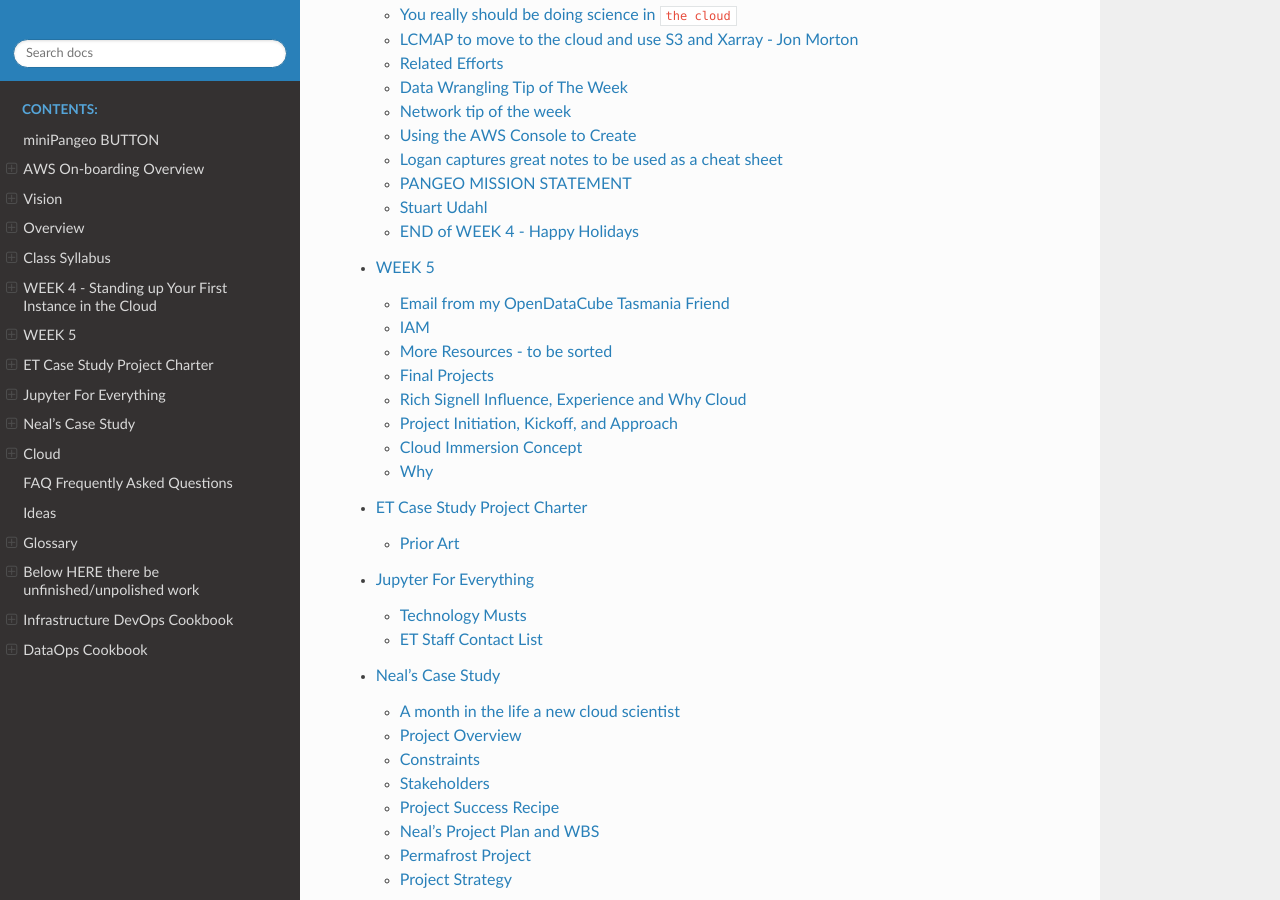
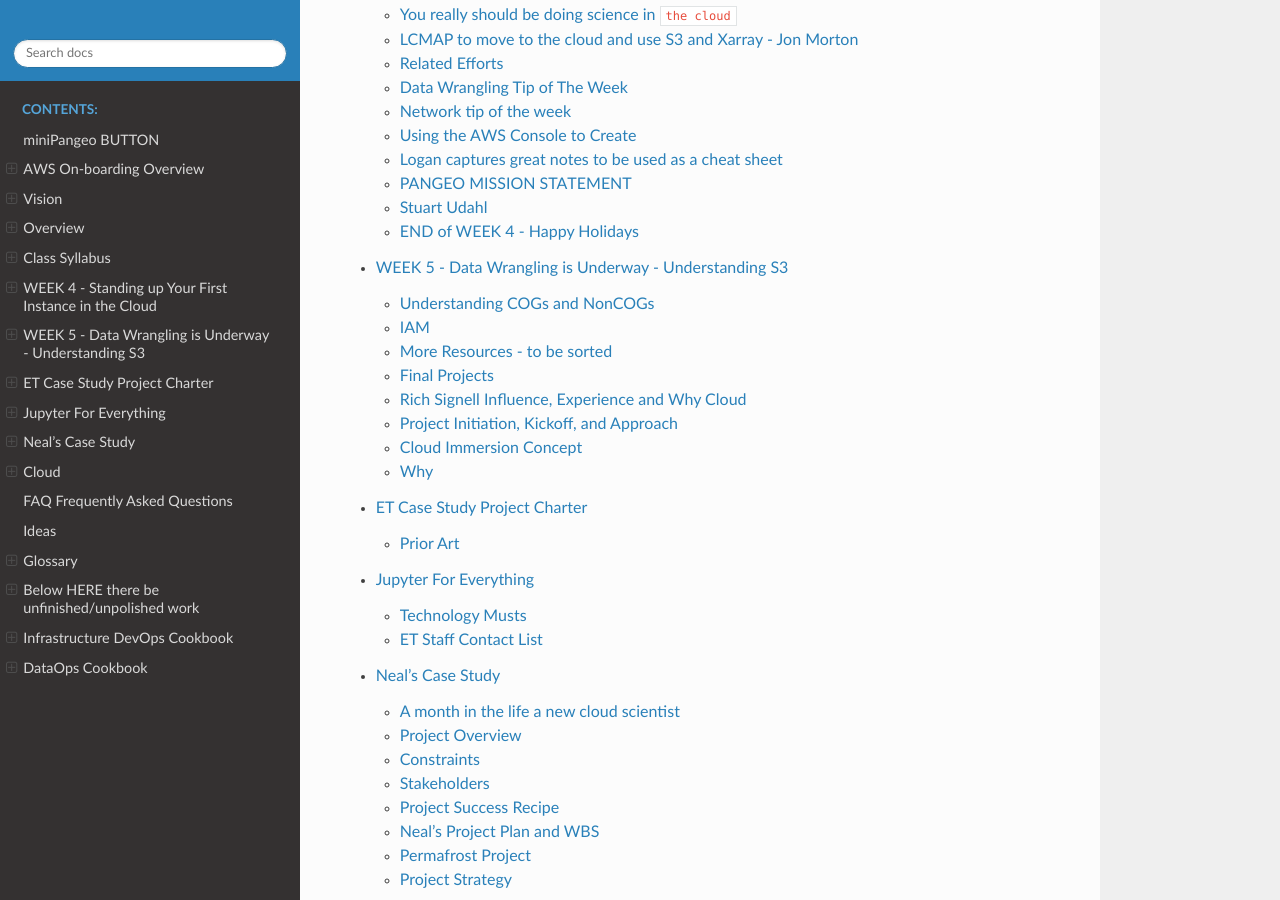
Before and after one commit to tonybutzer/harmony, a Sphinx documentation site: the page built from documentation/source/index.rst, in a window 1280 px wide and 900 px high, scrolled down 1897 px. Built offline with Sphinx 7.4.7 and the Read the Docs theme 2.0.0, drawn with Linux system fonts in a browser that asks for light colours; pages that are not in the unit, such as notebooks, are missing from menus; some of the changed lines change nothing that is shown.

Commit message:
automatic git update from Makefile

```diff
--- a/documentation/source/00weekbyweek.md
+++ b/documentation/source/00weekbyweek.md
@@ -926,7 +926,24 @@
 
 
 
-# WEEK 5
+# WEEK 5 - Data Wrangling is Underway - Understanding S3
+
+## Understanding COGs and NonCOGs
+
+
+### A word about Data Compression
+
+Below is a summary of the compression ratios of each method in the worst case: 10-meter Sentinel-2 bands, internal tiling and overviews.
+Method 	Compression ratio 	Reasons to use
+| method | Compression Ration | Reason to use |
+| ------| -----------| ---------------------|
+| LZW 	| 1.16:1 | Quick to run and easy to adopt |
+| DEFLATE | 1.38:1 | A slower but better performing alternative to LZW |
+| ZSTD 	| 1.45:1 | Promising, CPU intensive but not mature |
+
+    Table. Summary of the results of the different compression algorithms
+
+
 
 
 ### Email from my OpenDataCube Tasmania Friend
```
